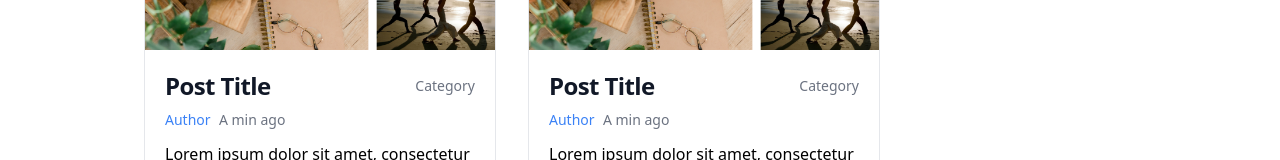
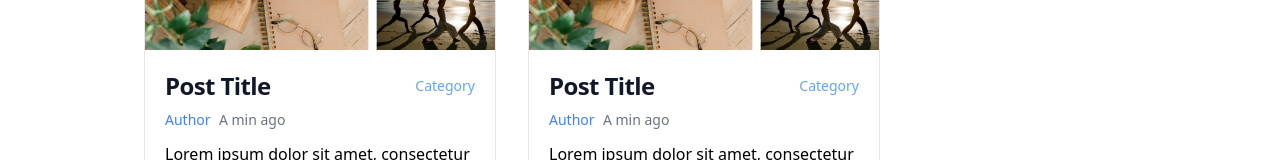
Before and after one commit to rohithaug/ucsd-shs-viz-tool, a Next.js app in the folder client/: page /blog in a window 1280 px wide. Shown: the part 297-457 px from the top of the page. Built offline with nearby package versions, Linux system fonts and the light colour scheme.

Commit message:
remove dark mode classnames and added href based on blogID

```diff
--- a/client/src/pages/blog/components/card.jsx
+++ b/client/src/pages/blog/components/card.jsx
@@ -5,25 +5,25 @@ import Image from 'next/image'
 //IMPORT ICONS
 import blogSample from '../../../assets/images/caps-be-kind-to-mind-and-body.png';
 
-const Card = ({ title, author, category, time, content }) => {
+const Card = ({ blogId, title, author, category, time, content }) => {
     return (
-        <div className="flex-1 max-w-sm bg-white border rounded-lg mx-4 mb-4">
-            <a href="#">
+        <div className="flex-1 max-w bg-white border rounded-lg mx-4 mb-4">
+            <a href={`/blog/${blogId || ""}`}>
                 <Image src={blogSample} className="rounded-t-lg" alt="" />
             </a>
             <div className="p-5">
-                <a href="#">
-                    <div className="flex items-center justify-between mb-2">
-                        <h5 className="text-2xl font-bold tracking-tight text-gray-900 dark:text-black">{title}</h5>
-                        <p className="ml-2 text-sm text-gray-500 dark:text-blue-400">{category}</p>
-                    </div>
-                </a>
+                <div className="flex items-center justify-between mb-2">
+                    <a href={`/blog/${blogId || ""}`}>
+                        <h5 className="text-2xl font-bold tracking-tight text-gray-900 ">{title}</h5>
+                    </a>
+                    <p className="ml-2 text-sm text-blue-400">{category}</p>
+                </div>
                 <div className="flex items-center mb-2">
-                    <p className="mb-1 text-sm text-blue-500 dark:text-blue-400">{author}</p>&nbsp;&nbsp;
-                    <p className="mb-1 text-sm text-gray-500 dark:text-gray-400">{time}</p>
+                    <p className="mb-1 text-sm text-blue-500">{author}</p>&nbsp;&nbsp;
+                    <p className="mb-1 text-sm text-gray-500">{time}</p>
                 </div>
-                <p className="mb-3 font-normal text-black-700 dark:text-black-400 max-h-36 overflow-hidden">{content}</p>
-                <a href="#" className="inline-flex items-center px-3 py-2 text-sm font-medium text-center text-white bg-blue-700 rounded-lg hover:bg-blue-800 focus:ring-4 focus:outline-none focus:ring-blue-300 dark:bg-blue-600 dark:hover:bg-blue-700 dark:focus:ring-blue-800">
+                <p className="mb-3 font-normal text-black-400 max-h-36 overflow-hidden">{content}</p>
+                <a href={`/blog/${blogId || ""}`} className="inline-flex items-center px-3 py-2 text-sm font-medium text-center text-white bg-blue-700 rounded-lg hover:bg-blue-800 focus:ring-4 focus:outline-none focus:ring-blue-300">
                     Read more
                     <svg className="rtl:rotate-180 w-3.5 h-3.5 ms-2" aria-hidden="true" xmlns="http://www.w3.org/2000/svg" fill="none" viewBox="0 0 14 10">
                         <path stroke="currentColor" stroke-linecap="round" stroke-linejoin="round" stroke-width="2" d="M1 5h12m0 0L9 1m4 4L9 9" />
```
